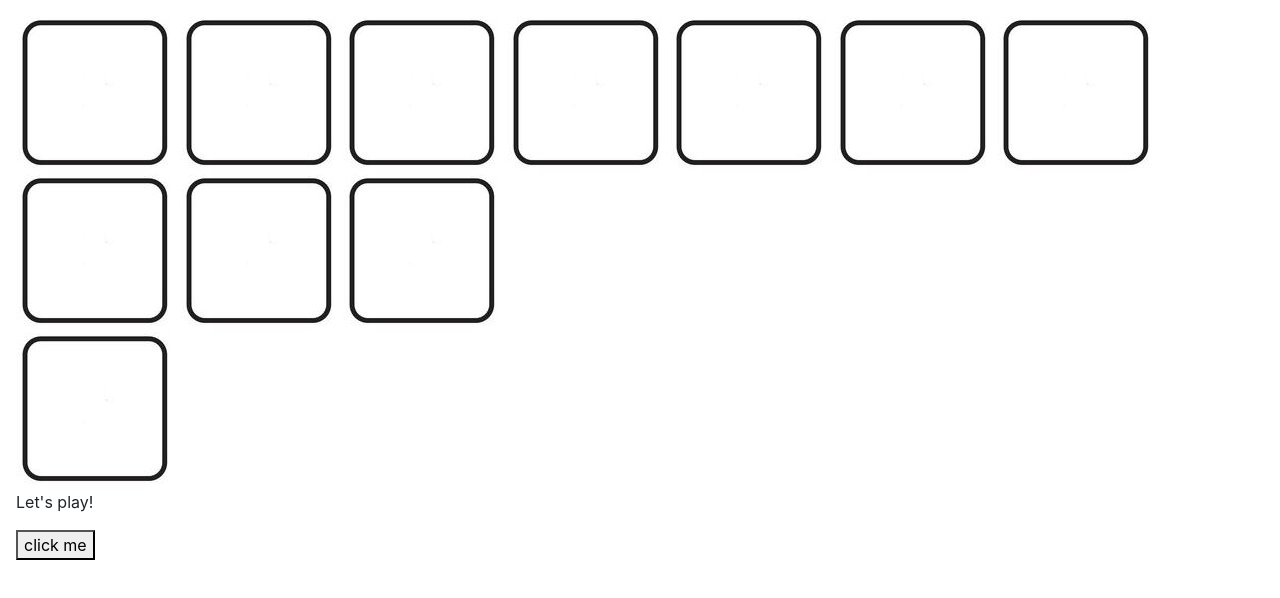
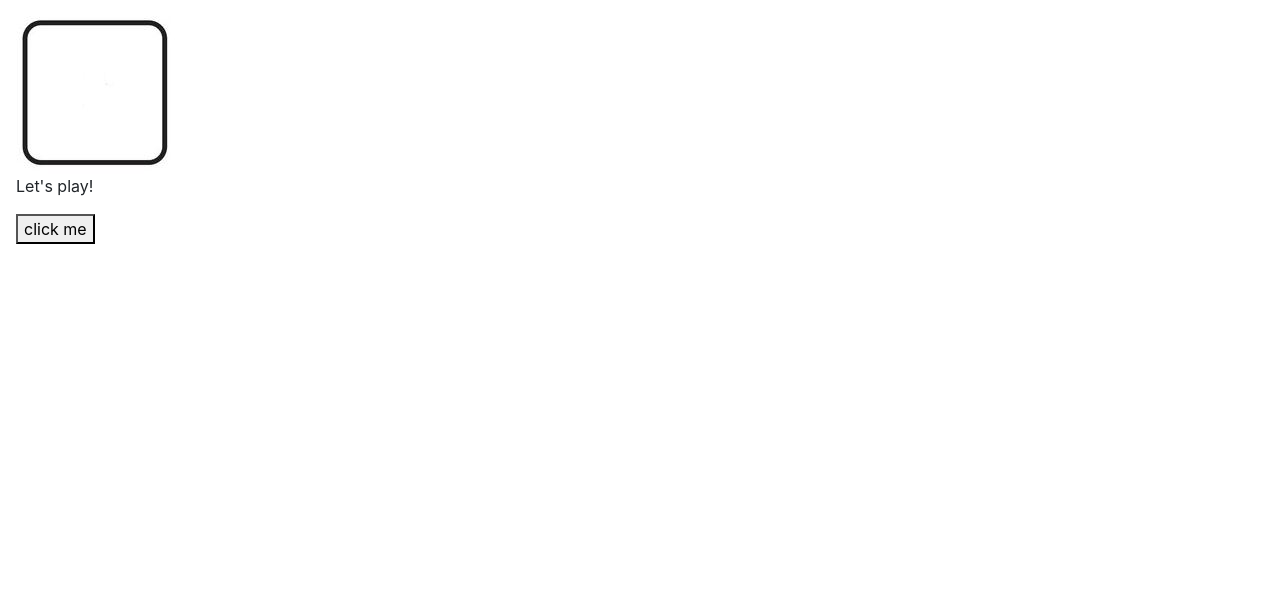
Before and after one commit to x97gfq/PROG2700, a plain HTML site: page Week_04_JavaScript_Examples/activity1/index.html in a window 1280 px wide. Drawn offline with nearby package versions, Linux system fonts and the light colour scheme.

Commit message:
update for activity

```diff
--- a/Week_04_JavaScript_Examples/activity1/index.html
+++ b/Week_04_JavaScript_Examples/activity1/index.html
@@ -13,16 +13,7 @@
     <body class="p-3">
 
         <div id="results">
-            <img src="images/zero.JPG" id="dice1"/>
-            <img src="images/zero.JPG" id="dice2"/>
-            <img src="images/zero.JPG" id="dice3"/>
-            <img src="images/zero.JPG" id="dice4"/>
-            <img src="images/zero.JPG" id="dice5"/>
-            <img src="images/zero.JPG" id="dice6"/>
-            <img src="images/zero.JPG" id="dice7"/>
-            <img src="images/zero.JPG" id="dice8"/>
-            <img src="images/zero.JPG" id="dice9"/>
-            <img src="images/zero.JPG" id="dice10"/>
+
         </div>
         <div>
             <img src="images/zero.JPG" id="rolled"/>
```
